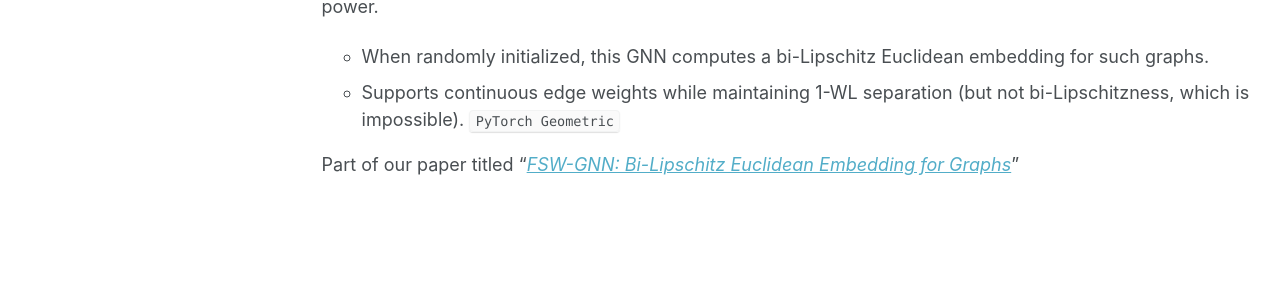
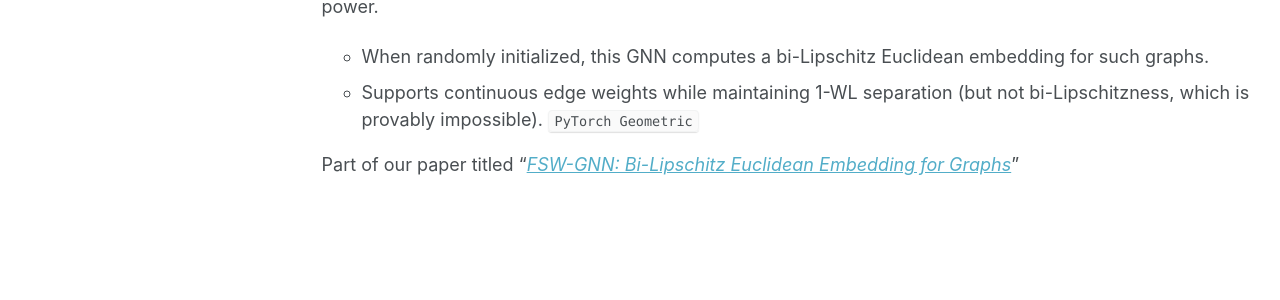
Before and after one commit to tal-amir/tal-amir.github.io, a Jekyll site: the page built from _pages/code.md, in a window 1280 px wide and 1122 px high. Shown: the part 577-877 px from the top of the window. Built offline with Jekyll 4.4.1, drawn with Linux system fonts in a browser that asks for light colours; some web fonts are replaced.

Commit message:
Update code.md

```diff
--- a/_pages/code.md
+++ b/_pages/code.md
@@ -22,7 +22,7 @@ author_profile: true
 - [Fourier Sliced-Wasserstein Graph Neural Network (FSW-GNN)](https://tal-amir.github.io/soon/)
   A graph neural network for graphs with multidimensional vertex and edge features, which has 1-WL separation power.
   - When randomly initialized, this GNN computes a bi-Lipschitz Euclidean embedding for such graphs.
-  - Supports continuous edge weights while maintaining 1-WL separation (but not bi-Lipschitzness, which is impossible).
+  - Supports continuous edge weights while maintaining 1-WL separation (but not bi-Lipschitzness, which is provably impossible).
   `PyTorch Geometric`
 
   Part of our paper titled "[*FSW-GNN: Bi-Lipschitz Euclidean Embedding for Graphs*](https://tal-amir.github.io/soon/)"
```
